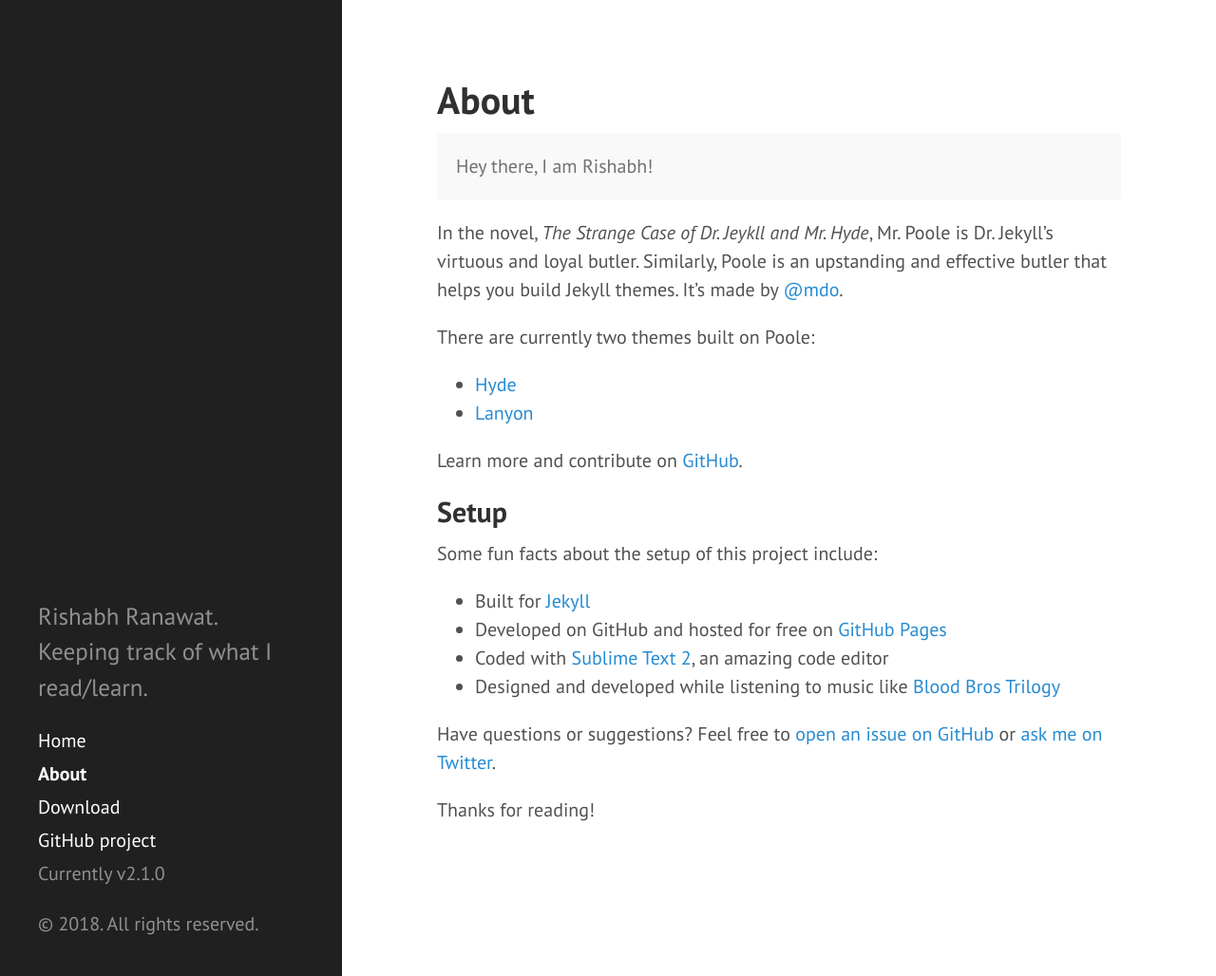
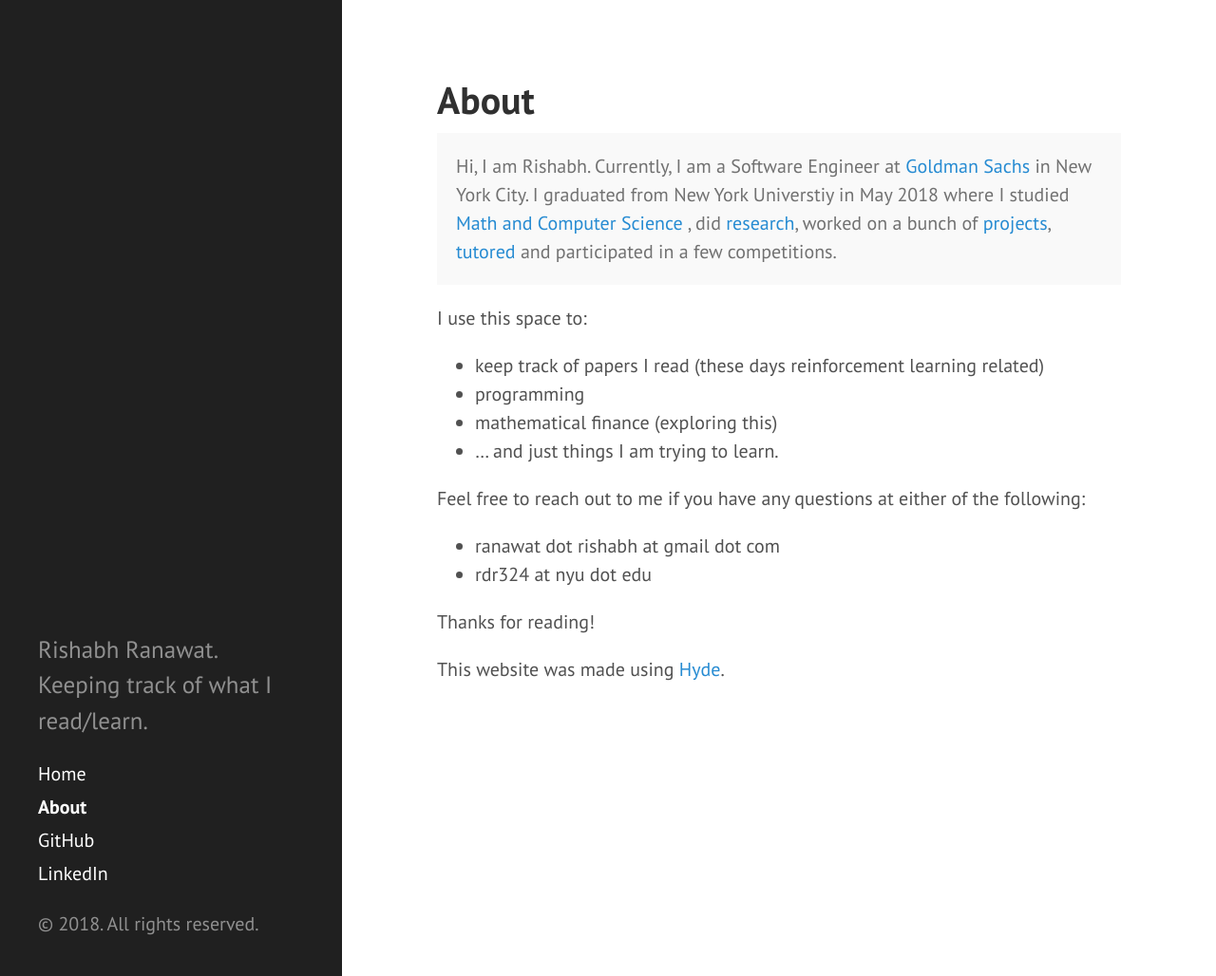
Before and after one commit to rishabhranawat/rishabhranawat.github.io, a Jekyll site: the page built from about.md, in a window 1280 px wide and 1028 px high. Shown: the whole window at 95% size. Built offline with Jekyll 4.4.1, drawn with Linux system fonts in a browser that asks for light colours; Markdown is read by kramdown in place of the engine named in the settings.

Commit message:
updating about me page

```diff
--- a/_includes/sidebar.html
+++ b/_includes/sidebar.html
@@ -26,9 +26,8 @@
         {% endif %}
       {% endfor %}
 
-      <a class="sidebar-nav-item" href="{{ site.github.repo }}/archive/v{{ site.version }}.zip">Download</a>
-      <a class="sidebar-nav-item" href="{{ site.github.repo }}">GitHub project</a>
-      <span class="sidebar-nav-item">Currently v{{ site.version }}</span>
+      <a class="sidebar-nav-item" href="https://github.com/rishabhranawat">GitHub</a>
+      <a class="sidebar-nav-item" href="https://www.linkedin.com/in/rishabh-ranawat/">LinkedIn</a>
     </nav>
 
     <p>&copy; {{ site.time | date: '%Y' }}. All rights reserved.</p>
--- a/about.md
+++ b/about.md
@@ -4,27 +4,20 @@
 ---
 
 <p class="message">
-	Hey there, I am Rishabh!
+	Hi, I am Rishabh. Currently, I am a Software Engineer at <a href="https://www.goldmansachs.com/">Goldman Sachs</a> in New York City. I graduated from New York Universtiy in May 2018 where I studied <a href="https://cims.nyu.edu/">Math and Computer Science </a>, did <a href="">research</a>, worked on a bunch of <a href="">projects</a>, <a href="">tutored</a> and participated in a few competitions.
 </p>
 
-In the novel, *The Strange Case of Dr. Jeykll and Mr. Hyde*, Mr. Poole is Dr. Jekyll's virtuous and loyal butler. Similarly, Poole is an upstanding and effective butler that helps you build Jekyll themes. It's made by [@mdo](https://twitter.com/mdo).
+I use this space to:
 
-There are currently two themes built on Poole:
+* keep track of papers I read (these days reinforcement learning related)
+* programming
+* mathematical finance (exploring this)
+* ... and just things I am trying to learn.
 
-* [Hyde](http://hyde.getpoole.com)
-* [Lanyon](http://lanyon.getpoole.com)
-
-Learn more and contribute on [GitHub](https://github.com/poole).
-
-## Setup
-
-Some fun facts about the setup of this project include:
-
-* Built for [Jekyll](http://jekyllrb.com)
-* Developed on GitHub and hosted for free on [GitHub Pages](https://pages.github.com)
-* Coded with [Sublime Text 2](http://sublimetext.com), an amazing code editor
-* Designed and developed while listening to music like [Blood Bros Trilogy](https://soundcloud.com/maddecent/sets/blood-bros-series)
-
-Have questions or suggestions? Feel free to [open an issue on GitHub](https://github.com/poole/issues/new) or [ask me on Twitter](https://twitter.com/mdo).
+Feel free to reach out to me if you have any questions at either of the following:
+* ranawat dot rishabh at gmail dot com
+* rdr324 at nyu dot edu
 
 Thanks for reading!
+
+This website was made using <a href="http://hyde.getpoole.com/">Hyde</a>.
```
